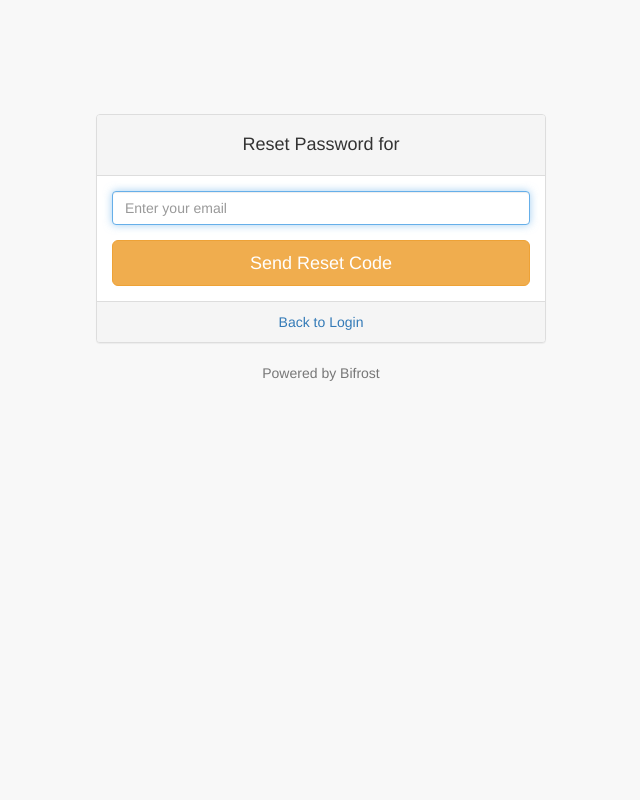
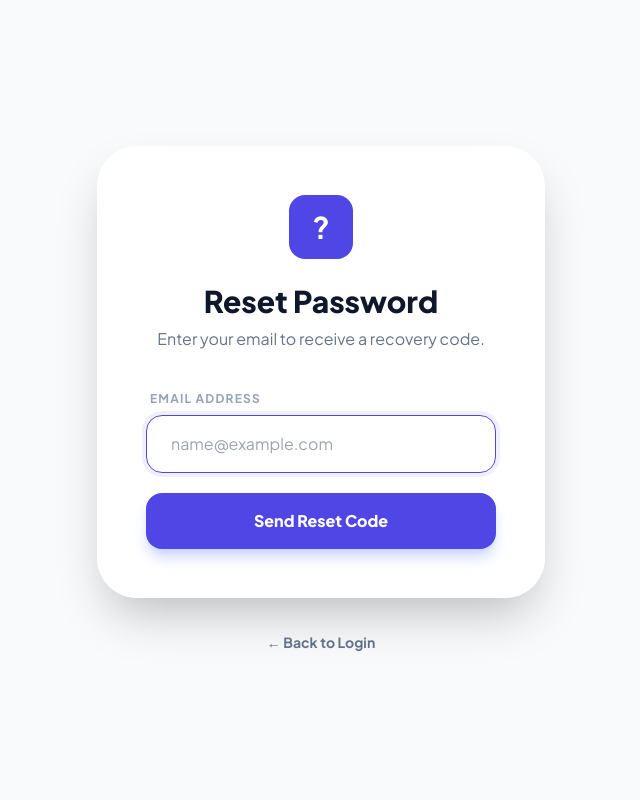
Before and after one commit to pr0meth4uspr0meth4us-bit/bifost, a Flask app: template bifrost/templates/auth/forgot_password.html in a window 1280 px wide. Shown: the whole page, without its empty margins (319-959 px from the left). Run offline with Flask 3, Linux system fonts and the light colour scheme; the template is opened without the code that fills it, so the values that code supplies are empty; parts of the project's set-up code (start-up, migrations or seed data) failed here and were passed over; some libraries are stand-ins or nearby versions.

Commit message:
fix(auth): fix otp race conditions and overhaul password reset ui
- update create_otp to delete existing codes for the identifier to prevent stale code conflicts
- redesign forgot_password, verify_otp, and reset_password templates with glassmorphism
- add double-submit protection to otp verification form
- update changelog

```diff
--- a/bifrost/templates/auth/forgot_password.html
+++ b/bifrost/templates/auth/forgot_password.html
@@ -4,58 +4,54 @@
     <meta charset="UTF-8">
     <meta name="viewport" content="width=device-width, initial-scale=1.0">
     <title>Forgot Password - {{ app.app_name }}</title>
-    <link rel="stylesheet" href="https://maxcdn.bootstrapcdn.com/bootstrap/3.3.7/css/bootstrap.min.css">
+    <script src="https://cdn.tailwindcss.com"></script>
+    <link href="https://fonts.googleapis.com/css2?family=Plus+Jakarta+Sans:wght@400;500;600;700;800&display=swap" rel="stylesheet">
     <style>
-        body { background-color: #f8f8f8; }
-        .auth-panel {
-            margin-top: 10%;
-            max-width: 450px;
-            margin-left: auto;
-            margin-right: auto;
-        }
-        .panel-heading { text-align: center; }
-        .app-logo { max-width: 100px; margin-bottom: 15px; }
+        body { font-family: 'Plus Jakarta Sans', sans-serif; background: #f8fafc; }
+        .glass { background: rgba(255, 255, 255, 0.9); backdrop-filter: blur(10px); border: 1px solid rgba(255, 255, 255, 0.2); }
     </style>
 </head>
-<body>
-
-<div class="container">
-    <div class="auth-panel">
-        <div class="panel panel-default">
-            <div class="panel-heading">
+<body class="flex items-center justify-center min-h-screen p-6">
+<div class="w-full max-w-md">
+    <div class="glass rounded-[2.5rem] shadow-2xl p-8 sm:p-12">
+        <div class="text-center mb-10">
             {% if app.app_logo_url %}
-                <img src="{{ app.app_logo_url }}" alt="{{ app.app_name }} Logo" class="app-logo">
+            <img src="{{ app.app_logo_url }}" class="h-16 mx-auto mb-6 drop-shadow-lg">
+            {% else %}
+            <div class="h-16 w-16 bg-indigo-600 rounded-2xl flex items-center justify-center text-white text-3xl font-bold mx-auto mb-6">?</div>
             {% endif %}
-                <h4>Reset Password for <strong>{{ app.app_name }}</strong></h4>
+            <h1 class="text-3xl font-extrabold text-slate-900">Reset Password</h1>
+            <p class="text-slate-500 mt-2">Enter your email to receive a recovery code.</p>
         </div>
-            <div class="panel-body">
 
         {% with messages = get_flashed_messages(with_categories=true) %}
         {% if messages %}
         {% for category, message in messages %}
-                <div class="alert alert-{{ category or 'info' }}">
+        <div class="mb-6 p-4 rounded-2xl text-sm font-bold {% if category == 'danger' %}bg-red-50 text-red-600{% else %}bg-green-50 text-green-600{% endif %}">
             {{ message }}
         </div>
         {% endfor %}
         {% endif %}
         {% endwith %}
 
-                <form action="{{ url_for('auth_ui.forgot_password', client_id=app.client_id) }}" method="POST">
-                    <fieldset>
-                        <div class="form-group">
-                            <input class="form-control" placeholder="Enter your email" name="email" type="email" required autofocus>
+        <form action="{{ url_for('auth_ui.forgot_password', client_id=app.client_id) }}" method="POST" class="space-y-5">
+            <div>
+                <label class="block text-xs font-bold text-slate-400 uppercase tracking-widest mb-2 ml-1">Email Address</label>
+                <input type="email" name="email" required placeholder="name@example.com" autofocus
+                       class="w-full px-6 py-4 bg-white/50 border border-slate-200 rounded-2xl focus:ring-4 focus:ring-indigo-500/10 focus:border-indigo-600 outline-none transition-all">
             </div>
-                        <button type="submit" class="btn btn-lg btn-warning btn-block">Send Reset Code</button>
-                    </fieldset>
+
+            <button type="submit" class="w-full py-4 bg-indigo-600 hover:bg-indigo-700 text-white font-extrabold rounded-2xl shadow-lg shadow-indigo-200 transition-all transform active:scale-95">
+                Send Reset Code
+            </button>
         </form>
     </div>
-            <div class="panel-footer text-center">
-                <a href="{{ url_for('auth_ui.login', client_id=app.client_id) }}">Back to Login</a>
+
+    <div class="text-center mt-8">
+        <a href="{{ url_for('auth_ui.login', client_id=app.client_id) }}" class="text-sm font-bold text-slate-500 hover:text-indigo-600 transition-colors">
+            ← Back to Login
+        </a>
     </div>
 </div>
-        <p class="text-center text-muted">Powered by Bifrost</p>
-    </div>
-</div>
-
 </body>
 </html>
```
Also changed, not shown: bifrost/models/auth.py (+31 -4 lines), bifrost/templates/auth/reset_password.html (+12 -7 lines), bifrost/templates/auth/verify_otp.html (+40 -8 lines), CHANGELOG.md. Lines whose indentation alone changed are shown as unchanged.
